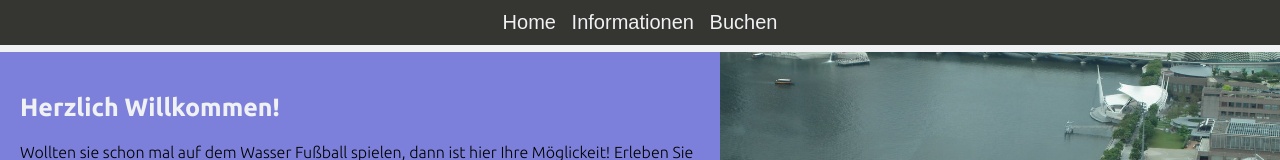
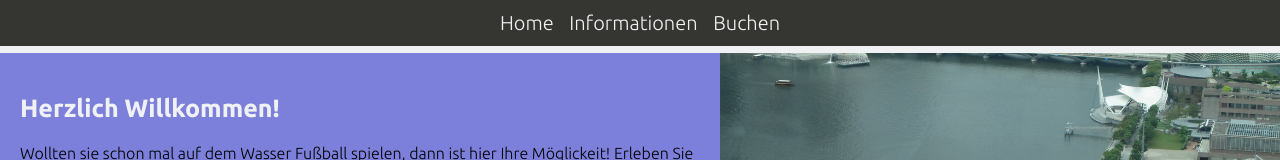
Before and after one commit to lasselind/lasselind.github.io, a plain HTML site: page index.html in a window 1280 px wide. Shown: the top 160 px of the page. Drawn offline with Linux system fonts and the light colour scheme.

Commit message:
Update style.css

```diff
--- a/style.css
+++ b/style.css
@@ -41,6 +41,9 @@ font-size: 20px;
 border-radius: 20%;
 border: none;
 color: #EFF1F3;
+font-family: "Ubuntu", sans-serif;
+font-weight: 300;
+font-style: normal;
 }
 button:hover {
     color: #7D80DA;  }
```
